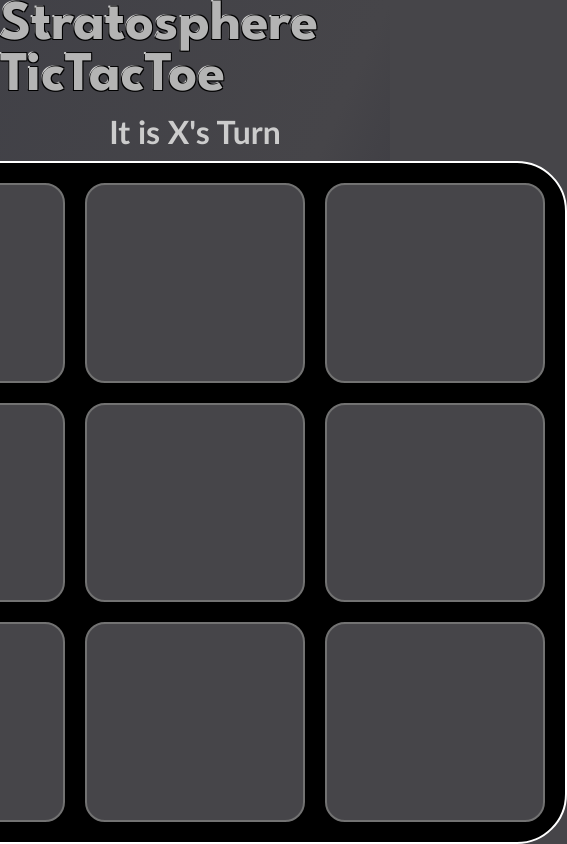
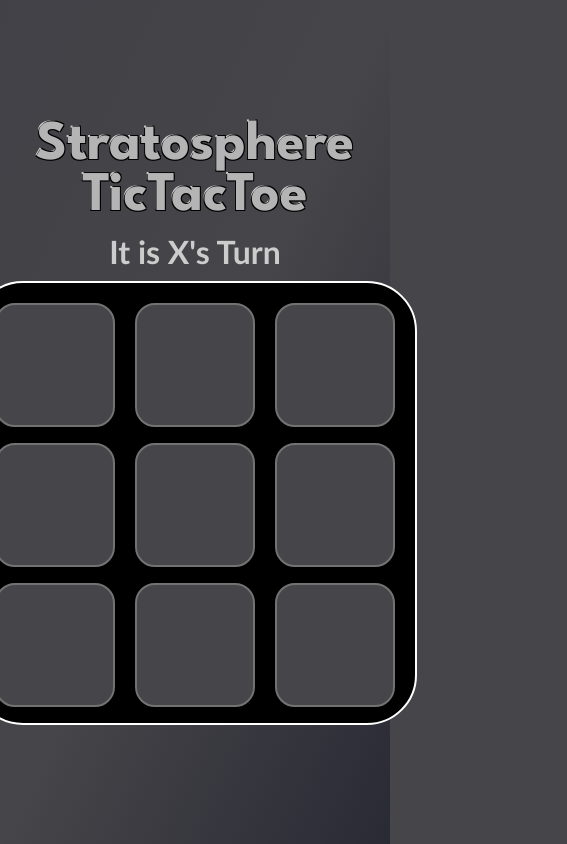
Before and after one commit to EricStratosphere/React-TicTacToe, a React (Vite) app in the folder react-tictactoe/: page / in a window 390 px wide. Shown: the whole page, 567 px wide, since content can reach past the window. Built offline with nearby package versions, Linux system fonts and the light colour scheme.

Commit message:
Finalize details. Add reset button after a game. Finish v1.0

```diff
--- a/react-tictactoe/src/App.css
+++ b/react-tictactoe/src/App.css
@@ -14,3 +14,10 @@ h1{
   color : rgb(180, 180, 180);
   text-shadow: -1px 1px 0 #000, 1px 1px 0 #000, 1px -1px 0 #000, -1px -1px 0 #d1d1d1;
 }
+
+
+@media screen and (max-width : 800px){
+    h1{
+      text-align : center;
+    }
+}
--- a/react-tictactoe/src/components/Grid.tsx
+++ b/react-tictactoe/src/components/Grid.tsx
@@ -15,10 +15,22 @@ export default function Grid(){
     const [xTurn, setXTurn] = useState(true);
     // const [tuple, setTuple] = useState(Tuple);
     const [gameIsWon, setGameIsWon] = useState(false);
+    const [countTile, setCountTile] = useState(0);
 
+    const resetGame = () : void => {
+        setCountTile(0);
+        setXTurn(true);
+        setGameIsWon(false);
+        setMatrix([
+            ["", "", ""],
+            ["", "", ""],
+            ["", "", ""]
+        ]);
+    }
     const checkWinner = () : void =>  {
         //check rows
         let winnerFlag = true;
+        setCountTile(countTile + 1);
         const referenceCharacter : string = xTurn ? "O" : "X"
         for(let i = 0; i < 3; i++){
             winnerFlag = true
@@ -93,9 +105,13 @@ export default function Grid(){
         <h2>
             {gameIsWon ? (xTurn ? "O is the winner!" : "X is the winner!")
             :
-            (xTurn ? "It is X's Turn" : "It is O's Turn")
+            (countTile === 10  ? "Game is a tie!" : (xTurn ? "It is X's Turn" : "It is O's Turn"))
             }
         </h2>
+
+        {(gameIsWon || countTile === 10) ?
+        <button onClick={resetGame}>Reset game</button> : null
+    }
 
         <div className="outer-grid">
             <div className='cell-container'>
--- a/react-tictactoe/src/components/cell.tsx
+++ b/react-tictactoe/src/components/cell.tsx
@@ -1,5 +1,5 @@
 import '../styles/grid.css'
-import { useState } from 'react';
+// import { useState } from 'react';
 
 export interface CellProps {
     row: number;
@@ -11,11 +11,9 @@ export interface CellProps {
 }
 
 const Cell = ({ row, column, xTurn, setXTurn, matrix, setMatrix }: CellProps) => {
-    const [cellValue, setcellValue] = useState('');
 
     const updateContext = () => {
         const newCellValue = xTurn ? "X" : "O";
-        setcellValue(newCellValue);
         setXTurn(!xTurn);
         matrix[row][column] = newCellValue;
         setMatrix(matrix);
@@ -23,8 +21,8 @@ const Cell = ({ row, column, xTurn, setXTurn, matrix, setMatrix }: CellProps) =>
     }
 
     return (
-        <button className="cell" onClick={() => {
-            if (cellValue) {
+        <div className="cell" onClick={() => {
+            if (matrix[row][column]) {
                 alert("This cell is already taken!");
                 return;
             } else {
@@ -32,9 +30,9 @@ const Cell = ({ row, column, xTurn, setXTurn, matrix, setMatrix }: CellProps) =>
             }
         }}>
             <h1>
-                {cellValue}
+                {matrix[row][column]}
             </h1>
-        </button>
+        </div>
     )
 }
 export default Cell
--- a/react-tictactoe/src/styles/grid.css
+++ b/react-tictactoe/src/styles/grid.css
@@ -60,3 +60,24 @@ h2{
     margin-top : 10px;
     margin-bottom : 10px;
 }
+
+button{
+    padding : 20px;
+    margin-bottom : 10px;
+    background-color: rgb(104, 104, 104);
+    border-radius : 20px;
+    color : white;
+}
+
+@media screen and (max-width : 800px){
+    .outer-grid{
+    height : 400px;
+    width : 400px;
+    background-color: black;
+    background-image : none;
+    border-radius : 50px;
+    border : 2px solid;
+    border-color : white;
+    padding : 20px;
+}
+}
```
